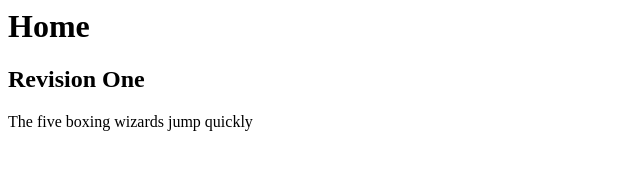
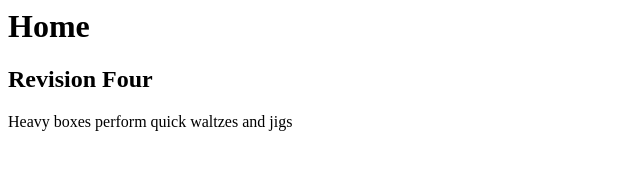
Before and after one commit to dawithussein/Project, a plain HTML site: page about.html in a window 1280 px wide. Shown: the whole page, without its empty margins (0-640 px from the left). Drawn offline with Linux system fonts and the light colour scheme.

Commit message:
revision four

```diff
--- a/about.html
+++ b/about.html
@@ -7,8 +7,8 @@
 <body>
 
    <h1>Home</h1>
-   <h2>Revision One</h2>
-   <p>The five boxing wizards jump quickly</p>
+   <h2>Revision Four</h2>
+   <p>Heavy boxes perform quick waltzes and jigs</p>
 
 </body>
 <html>
```
